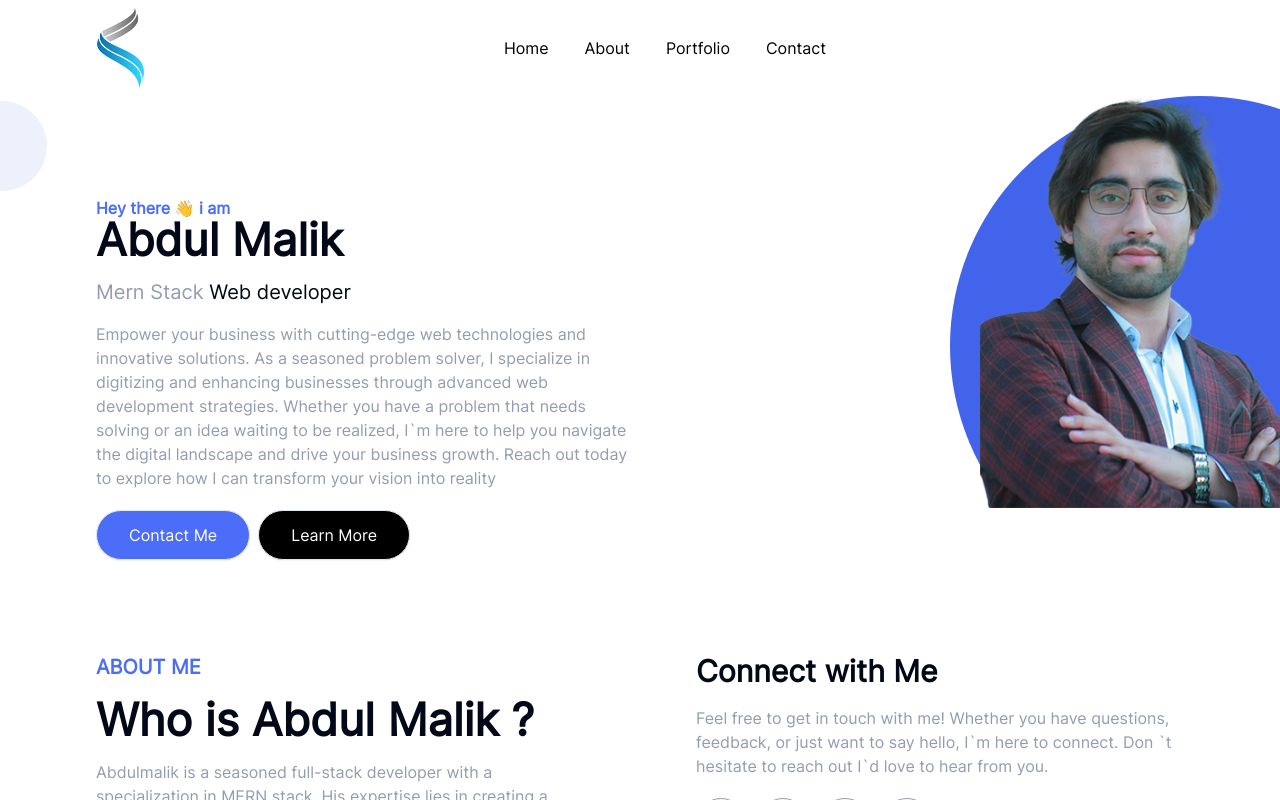
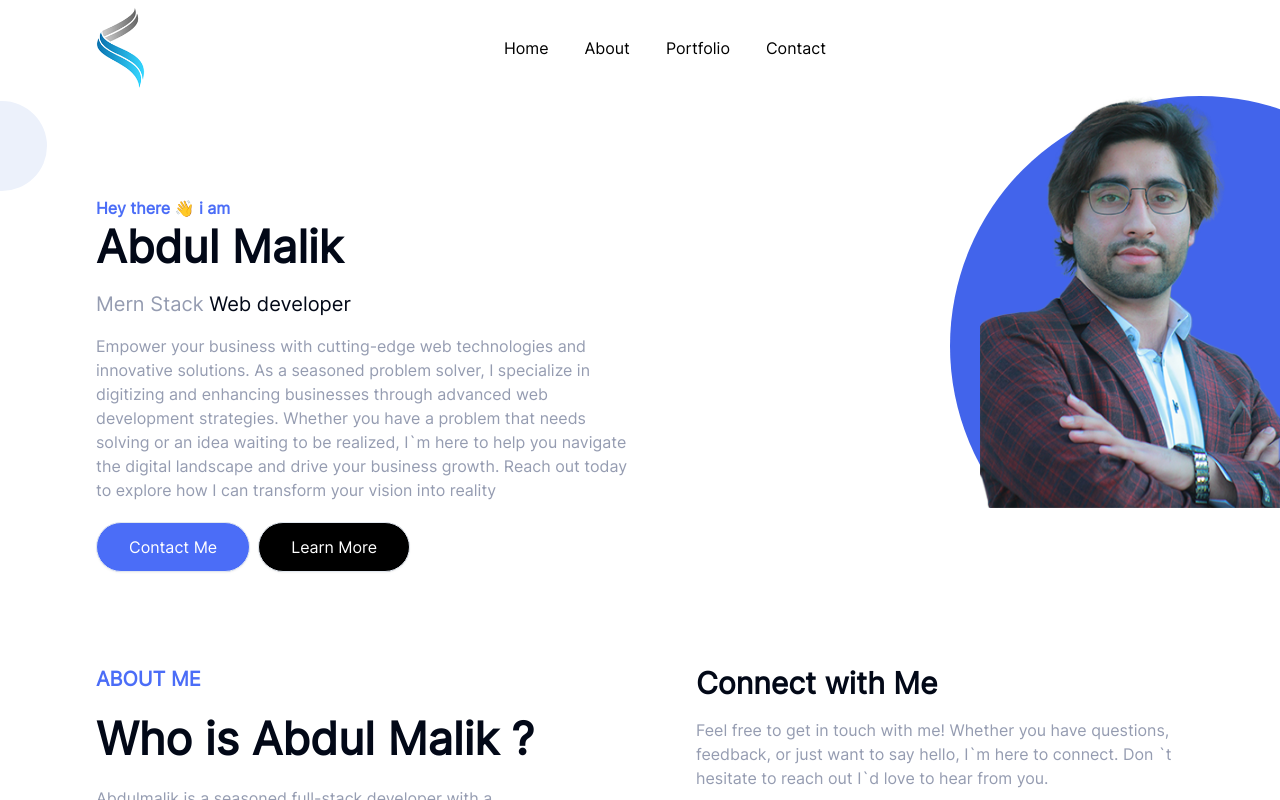
Before and after one commit to abdulmalikshakir2001/portfolio_abdulmalik_client, a Next.js app: page / in a window 1280 px wide. Shown: the top 800 px of the page. Built offline with nearby package versions, Linux system fonts and the light colour scheme; no server answers.

Commit message:
padding and line heights fixed

```diff
--- a/src/components/Footer.tsx
+++ b/src/components/Footer.tsx
@@ -9,7 +9,7 @@ function Footer() {
     <div className="h-[70dvh] bg-customDarkBlue">
       <div className="grid grid-cols-4 grid-rows-70_30 h-full">
 
-        <div className="text-white space-y-5 place-self-center col-span-4 sevenh:col-span-2">
+        <div className="text-white space-y-5 place-self-center col-span-4 sevenh:col-span-2 px-14">
           <h2 className="text-4.4xl" >Let`s Talk!</h2>
 
           <h3 className="text-s24_w700">Contact Info</h3>
--- a/src/pages/Portfolio.tsx
+++ b/src/pages/Portfolio.tsx
@@ -34,7 +34,7 @@ function Portfolio() {
 
         </p>
       </div>
-      <div className="carousal_parent  px-20  fiveh:px-28  sevenh:px-15 nsix:px-40">
+      <div className="carousal_parent  px-14  fiveh:px-28  sevenh:px-15 nsix:px-40">
         <Carousel
           opts={{
             align: "start",
--- a/tailwind.config.ts
+++ b/tailwind.config.ts
@@ -19,7 +19,7 @@ const config = {
     fontSize:{
 
       '4.5xl': ['45px', {
-        lineHeight: '40px',
+        lineHeight: '54px',
         fontWeight: '700',
       }],
       '4.4xl': ['44px', {
```
